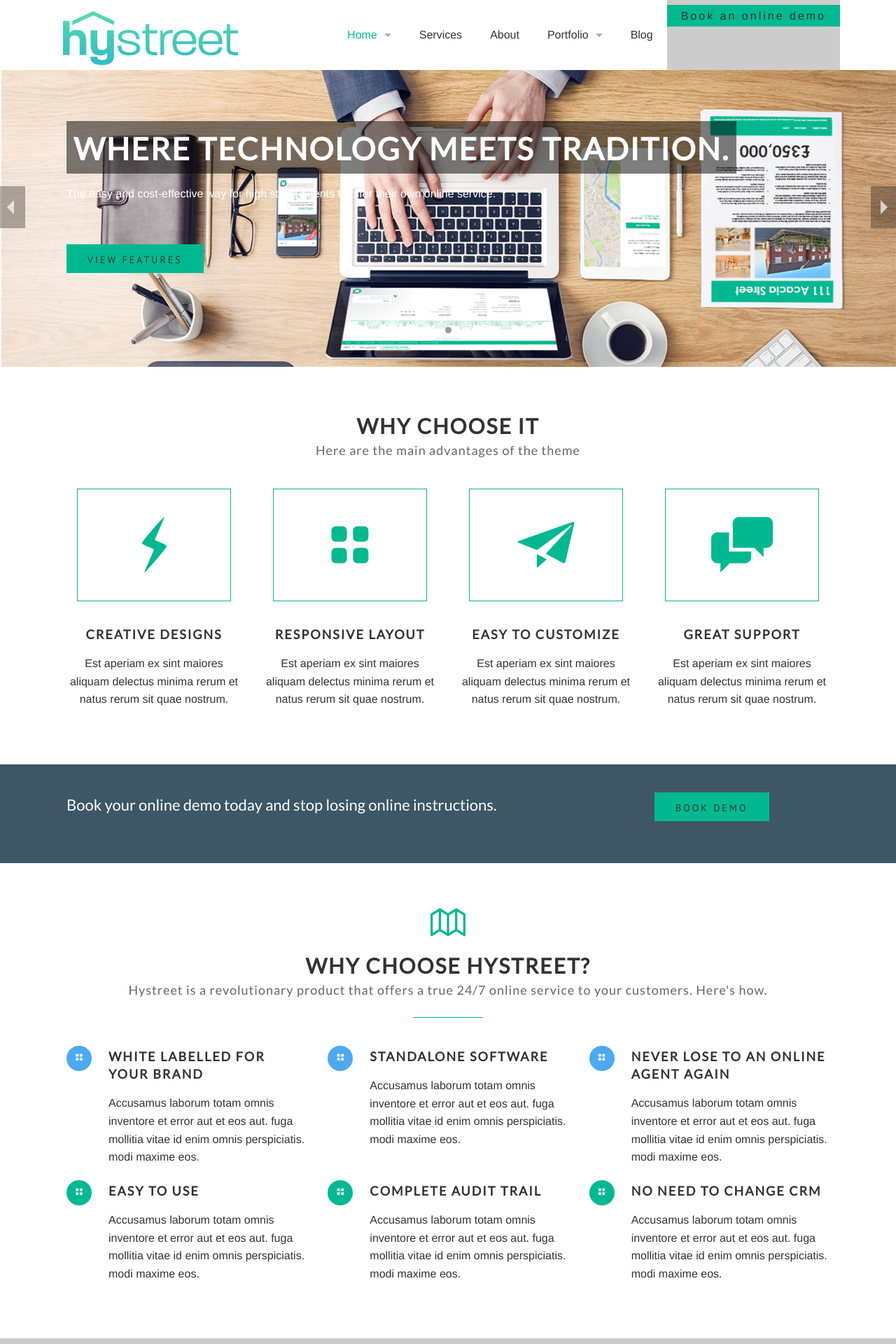
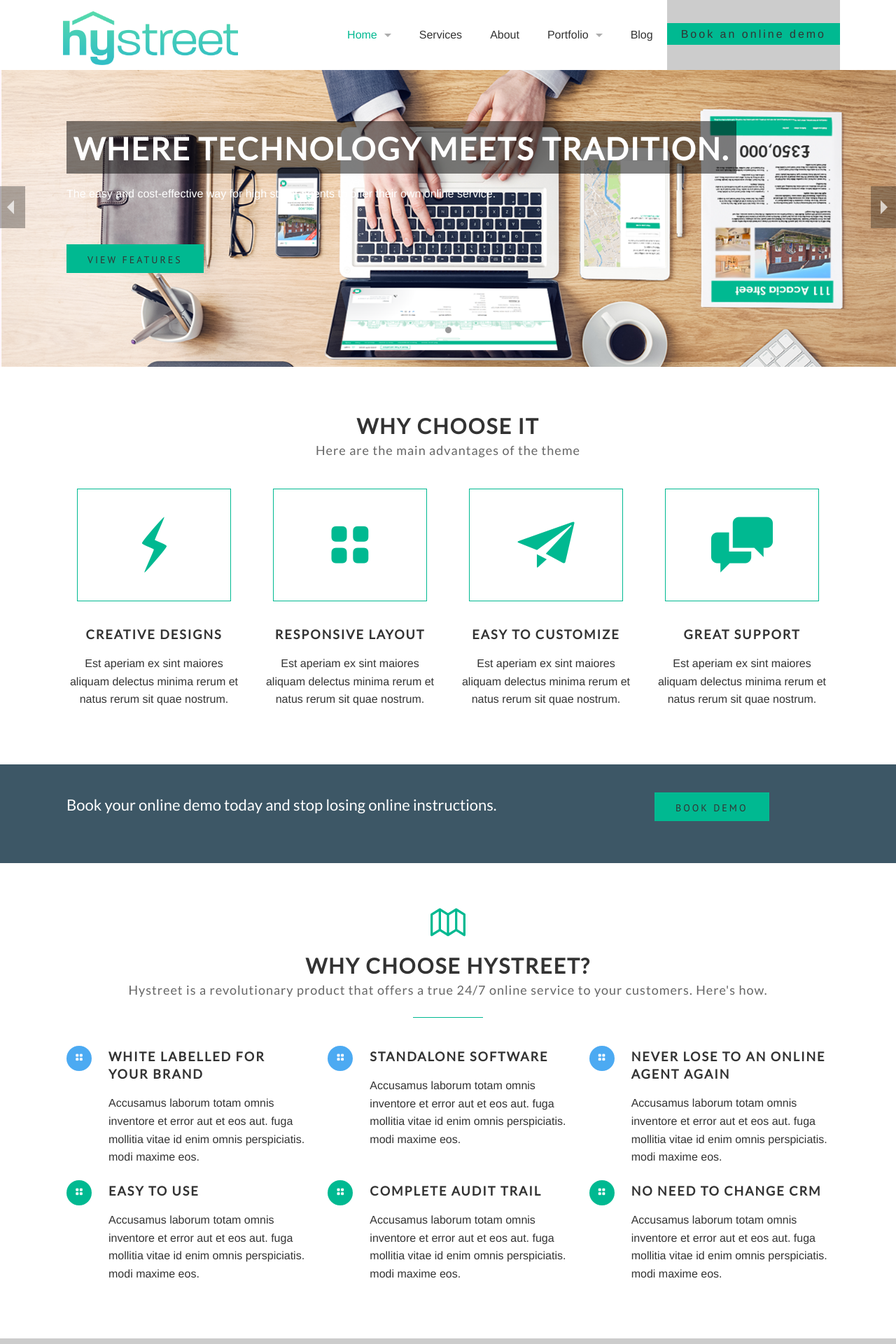
Before and after one commit to hystreet/hystreet.github.io, a Jekyll site: the page built from index.html, in a window 1280 px wide. Shown: the top 1920 px of the page at 70% size. Built offline with Jekyll 4.4.1, drawn with Linux system fonts in a browser that asks for light colours; some web fonts are replaced.

Commit message:
Moving button

```diff
--- a/_layouts/default.html
+++ b/_layouts/default.html
@@ -56,7 +56,7 @@
                 {% endif %}
               {% endfor %}
                 <li>
-                       <a class="button" href="#">
+                       <a class="button" href="#" style="top: 33px;">
                            Book an online demo
                        </a>
                 </li>
```
